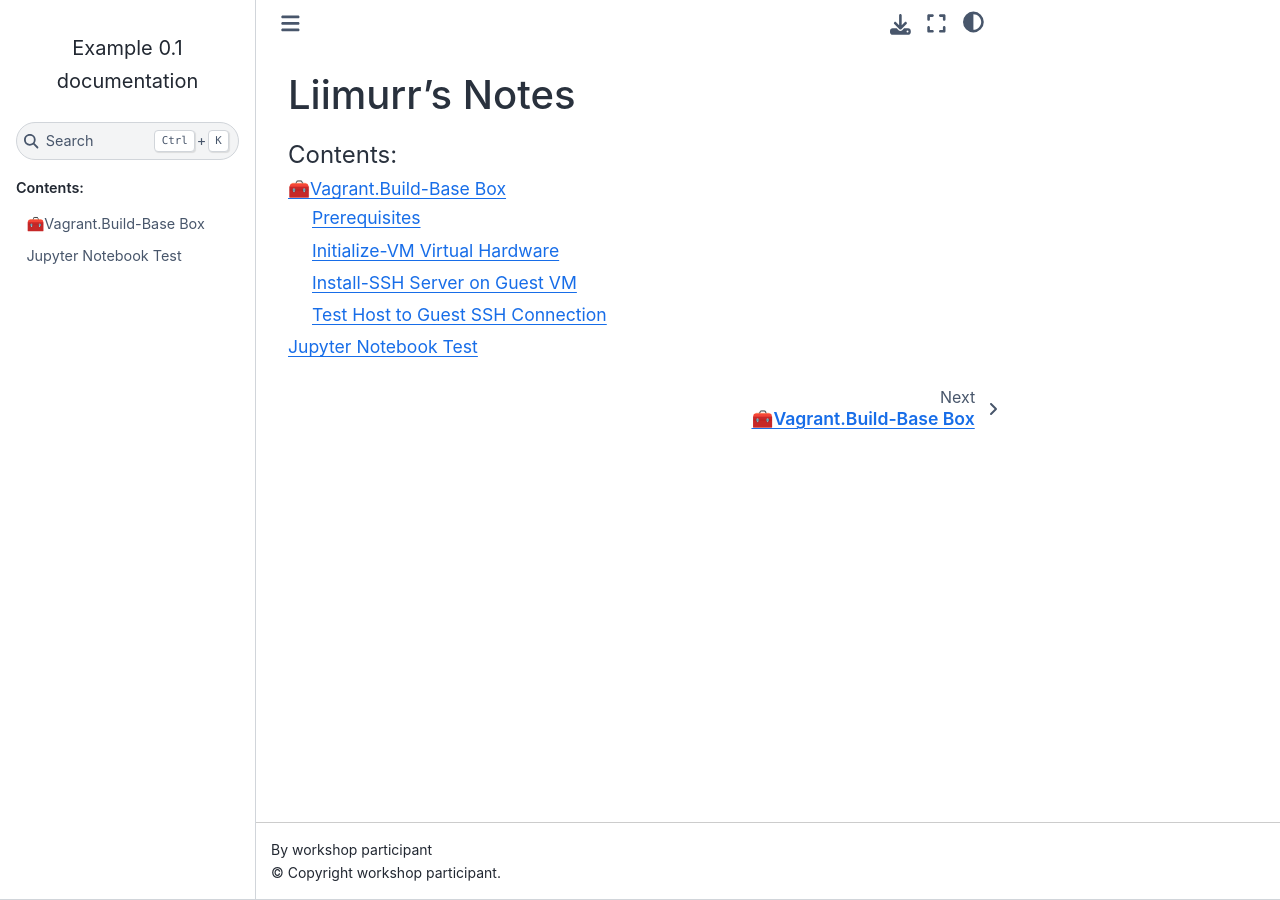
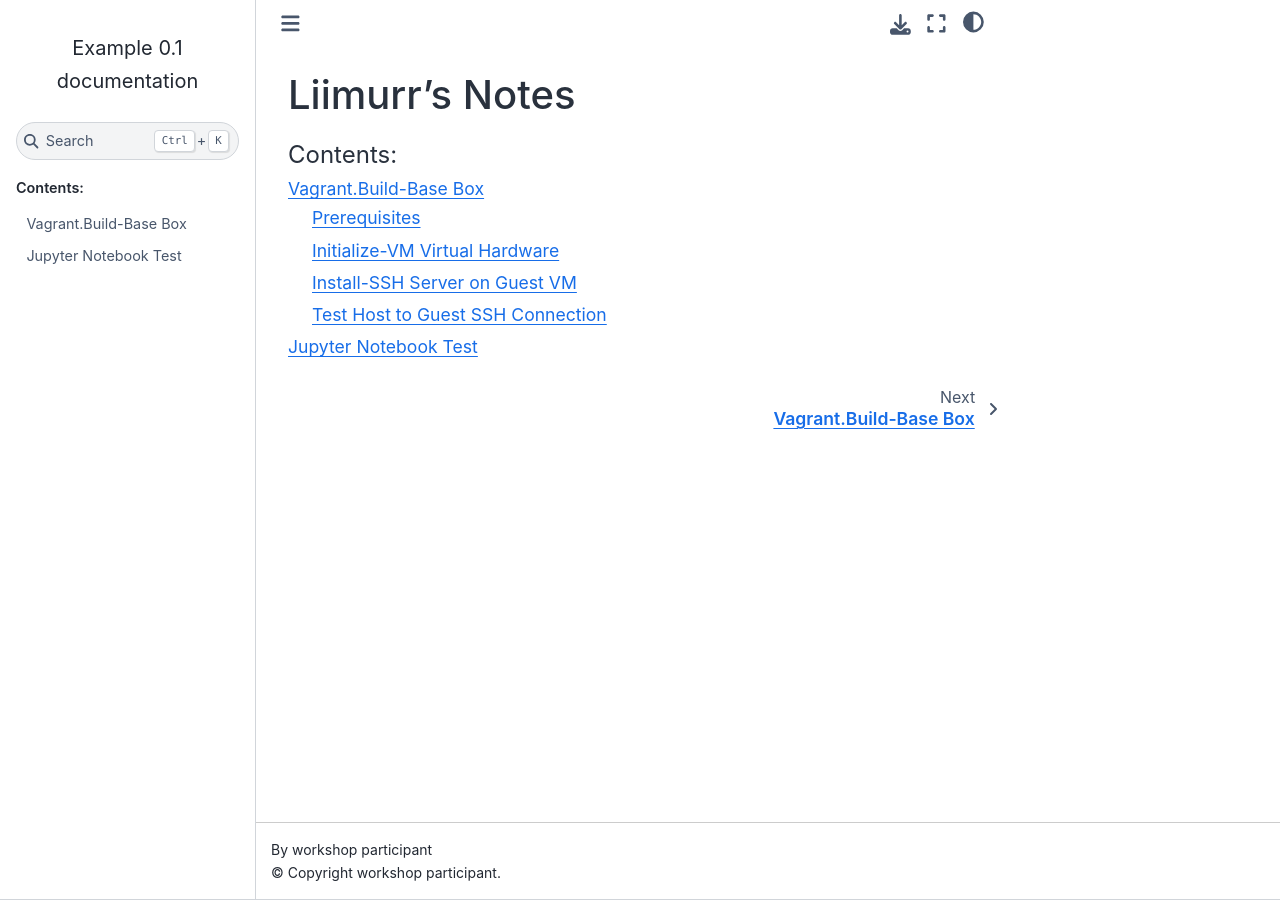
Before and after one commit to Liimurr/notes, a Sphinx documentation site: the page built from doc/index.rst, in a window 1280 px wide. Built offline with Sphinx 7.4.7 and the Sphinx Book theme 1.1.4, drawn with Linux system fonts in a browser that asks for light colours.

Commit message:
remove emoji

```diff
--- a/doc/Vagrant.Build-Base Box.rst
+++ b/doc/Vagrant.Build-Base Box.rst
@@ -1,4 +1,4 @@
-🧰Vagrant.Build-Base Box
+Vagrant.Build-Base Box
 ========================
 
 Prerequisites
```
